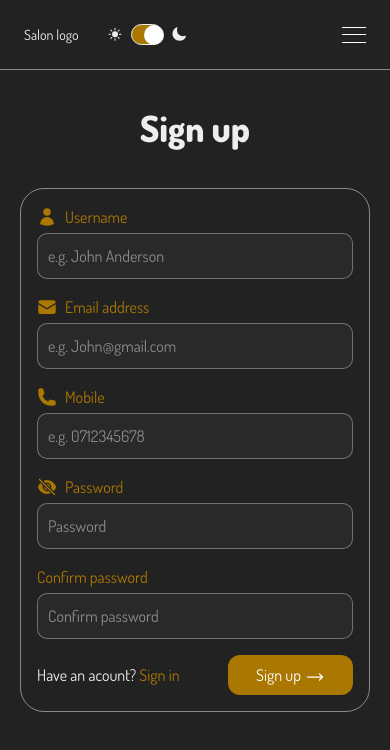
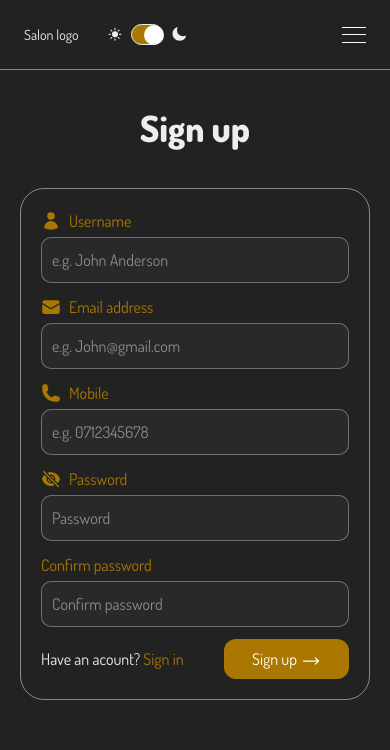
Before and after one commit to MustafaAltaie/salon-app, a Next.js app: page /login in a window 390 px wide. Shown: the top 750 px of the page. Built offline with nearby package versions, Linux system fonts and the light colour scheme; no server answers; a web font is replaced by a local one.

Commit message:
added laptop to login and style

```diff
--- a/src/app/login/LoginForm.tsx
+++ b/src/app/login/LoginForm.tsx
@@ -11,7 +11,7 @@ const LoginForm = ({ setLogin, laptop }: Props) => {
     const [show, setShow] = useState(false);
 
     return (
-        <form className='border-[0.5px] border-[#00000077] dark:border-[#ffffff77] p-4 rounded-3xl flex flex-col gap-4 lg:gap-3'>
+        <form className={`${laptop && 'absolute top-1/2 -translate-y-1/2'} border-[0.5px] border-[#00000077] dark:border-[#ffffff77] p-5 rounded-3xl flex flex-col gap-4 lg:gap-3`}>
             <div className='flex flex-col gap-1'>
                 <div className='flex gap-2'>
                     <EnvelopeIcon className={`${laptop ? 'w-4' : 'w-5'} mainColor`} />
--- a/src/app/login/SignupForm.tsx
+++ b/src/app/login/SignupForm.tsx
@@ -11,7 +11,7 @@ const SignupForm = ({ setLogin, laptop }: Props) => {
     const [show, setShow] = useState(false);
 
     return (
-        <form className='lg:min-w-[40%] border-[0.5px] border-[#00000077] dark:border-[#ffffff77] p-4 rounded-3xl flex flex-col gap-4 lg:gap-3'>
+        <form className='lg:min-w-[40%] border-[0.5px] border-[#00000077] dark:border-[#ffffff77] p-5 rounded-3xl flex flex-col gap-3 lg:gap-3'>
             <div className='flex flex-col gap-1'>
                 <div className='flex gap-2'>
                     <UserIcon className={`${laptop ? 'w-4' : 'w-5'} mainColor`} />
--- a/src/app/login/page.tsx
+++ b/src/app/login/page.tsx
@@ -33,7 +33,7 @@ const Login = () => {
 
     return (
         <>
-        <Header />
+        <Header laptop={laptop} />
         <div className='loginWrapper flex flex-col justify-center items-center p-5 gap-10'>
             {!laptop && <h1 className='mt-5'>{login ? 'Sign in' : 'Sign up'}</h1>}
             <div className='lg:w-[40%] w-full'>
```
